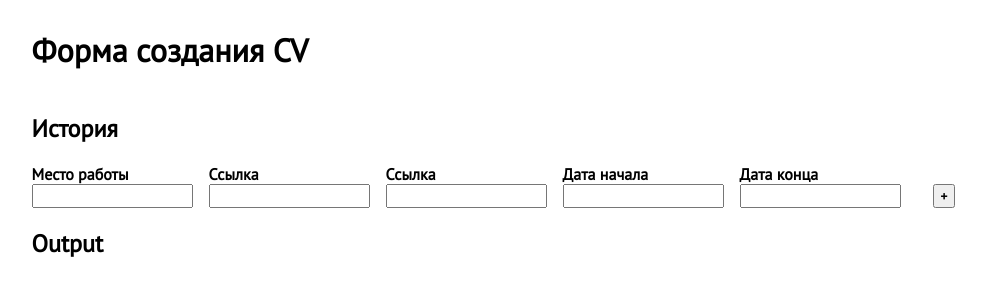
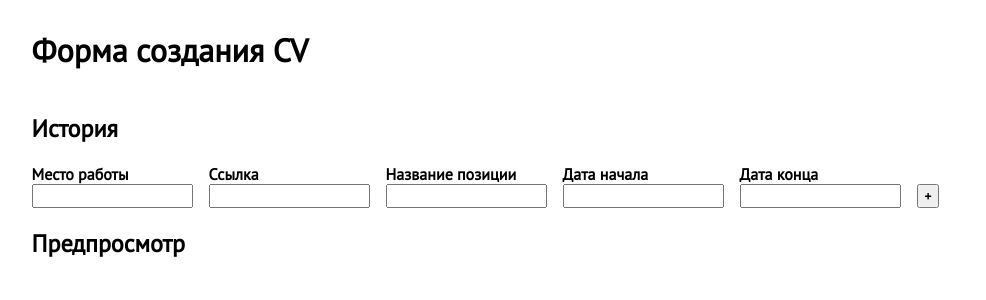
Before and after one commit to recallyourname/aldo-cv-builder, a React (Create React App) app: page / in a window 1280 px wide. Shown: the top 300 px of the page, without its empty margins (166-1152 px from the left). Built offline with nearby package versions, Linux system fonts and the light colour scheme.

Commit message:
employment history implemented and fixed

```diff
--- a/src/pages/Form.css
+++ b/src/pages/Form.css
@@ -19,15 +19,17 @@
 .input-group-container {
   display: flex;
   flex-direction: row;
-  gap: 1rem;
+  margin-top: 0.5rem;
 }
 
 .add-btn {
-height: 50%;
+  margin-left: 0.5rem;
+  height: 50%;
   width: 20%;
   align-self: flex-end;
 }
 
 .second-division {
-    align-self: flex-end;
+  margin-left: 0.5rem;
+  align-self: flex-end;
 }
--- a/src/pages/Form.jsx
+++ b/src/pages/Form.jsx
@@ -44,7 +44,7 @@ export default function Form() {
               <div className="input-group-container">
                 <div className="employment-input-group" key={index}>
                   <label htmlFor="employment" className="input-label">
-                    Место работы
+                    {index === 0 && "Место работы"}
                     <input
                       type="text"
                       name="employment"
@@ -55,7 +55,7 @@ export default function Form() {
                     />
                   </label>
                   <label htmlFor="companyUrl" className="input-label">
-                    Ссылка
+                    {index === 0 && "Ссылка"}
                     <input
                       type="text"
                       name="companyUrl"
@@ -66,7 +66,7 @@ export default function Form() {
                     />
                   </label>
                   <label htmlFor="positionName" className="input-label">
-                    Ссылка
+                    {index === 0 && "Название позиции"}
                     <input
                       type="text"
                       name="positionName"
@@ -77,7 +77,7 @@ export default function Form() {
                     />
                   </label>
                   <label htmlFor="sinceDate" className="input-label">
-                    Дата начала
+                    {index === 0 && "Дата начала"}
                     <input
                       type="text"
                       name="sinceDate"
@@ -88,7 +88,7 @@ export default function Form() {
                     />
                   </label>
                   <label htmlFor="dueDate" className="input-label">
-                    Дата конца
+                    {index === 0 && "Дата конца"}
                     <input
                       type="text"
                       name="dueDate"
@@ -106,7 +106,7 @@ export default function Form() {
                       onClick={() => handleEmploymentRemove(index)}
                       className="remove-btn"
                     >
-                      <span>Remove</span>
+                      <span>🗑</span>
                     </button>
                   )}
                 </div>
@@ -124,7 +124,7 @@ export default function Form() {
             ))}
           </div>
           <div className="output">
-            <h2>Output</h2>
+            <h2>Предпросмотр</h2>
             {employmentHistoryList &&
               employmentHistoryList.map((employment, index) => (
                 <ul key={index}>
@@ -138,7 +138,7 @@ export default function Form() {
                       >
                         {employment.employment}
                       </a>{" "}
-                      ({employment.positionName} - {employment.sinceDate} -{" "}
+                      ({employment.positionName} — {employment.sinceDate} —{" "}
                       {employment.dueDate})
                     </li>
                   )}
@@ -146,7 +146,6 @@ export default function Form() {
               ))}
           </div>
         </div>
-
       </form>
     </div>
   );
```
